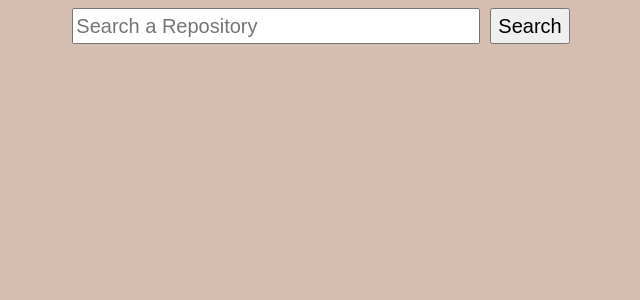
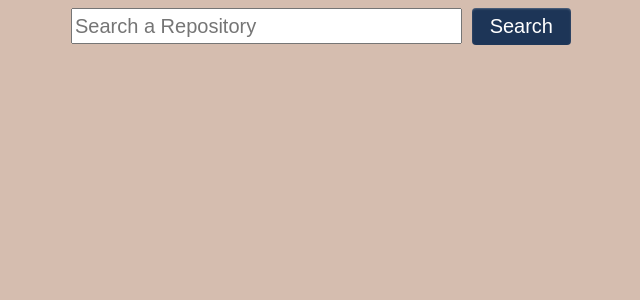
Before and after one commit to mohdasaadeh/git-repo-finder, a React (Create React App) app: page / in a window 1280 px wide. Shown: the top 300 px of the page, without its empty margins (319-959 px from the left). Built offline with nearby package versions, Linux system fonts and the light colour scheme.

Commit message:
Adding styling to the search button

```diff
--- a/src/css/styles.css
+++ b/src/css/styles.css
@@ -1,4 +1,4 @@
-.card-btn, .modal-btn {
+.search-container .search-box button, .card-btn, .modal-btn {
   background-color: #1d3557;
   border-radius: 4px;
   border-style: none;
--- a/src/scss/styles.scss
+++ b/src/scss/styles.scss
@@ -32,6 +32,7 @@ body {
     button {
       font-size: utils.$header-font;
       margin-left: 10px;
+      @extend %button;
     }
   }
 
```
Also changed, not shown: 1 other file (tests, documents, lock files or other folders).
